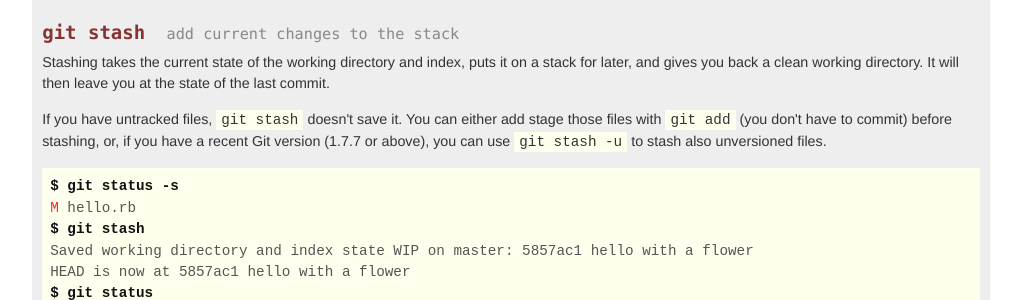
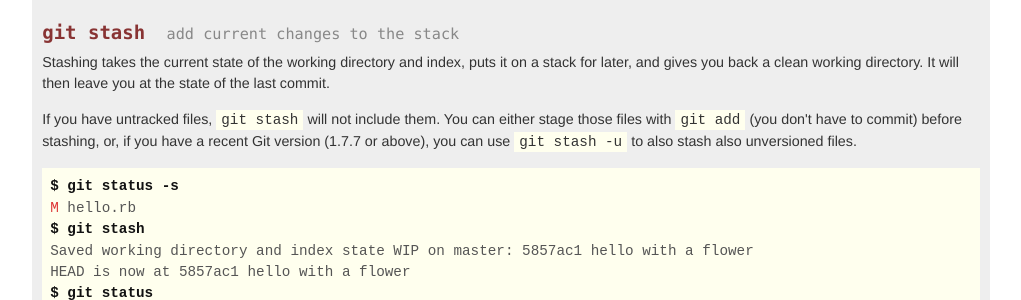
Before and after one commit to git/git-reference, a Jekyll site: the page built from basic/index.html, in a window 1280 px wide and 900 px high, scrolled down 10657 px. Shown: the part 149-449 px from the top of the window, without its empty margins (227-1248 px from the left). Built offline with Jekyll 4.4.1, drawn with Linux system fonts in a browser that asks for light colours; nearby versions of some CDN libraries; library files that are not in the unit come from our copies.

Commit message:
Applied recomennded modifications.

```diff
--- a/basic/index.html
+++ b/basic/index.html
@@ -849,11 +849,11 @@
     It will then leave you at the state of the last commit.
     </p>
 
-    <p>If you have untracked files, <code>git stash</code> doesn't save it. You
-    can either add stage those files with <code>git add</code> (you don't have
-    to commit) before stashing, or, if you have a recent Git version (1.7.7 or
-    above), you can use <code>git stash -u</code> to stash also unversioned
-    files.</p>
+    <p>If you have untracked files, <code>git stash</code> will not include
+    them. You can either stage those files with <code>git add</code> (you don't
+    have to commit) before stashing, or, if you have a recent Git version
+    (1.7.7 or above), you can use <code>git stash -u</code> to also stash also
+    unversioned files.</p>
 
 <pre>
 <b>$ git status -s</b>
```
